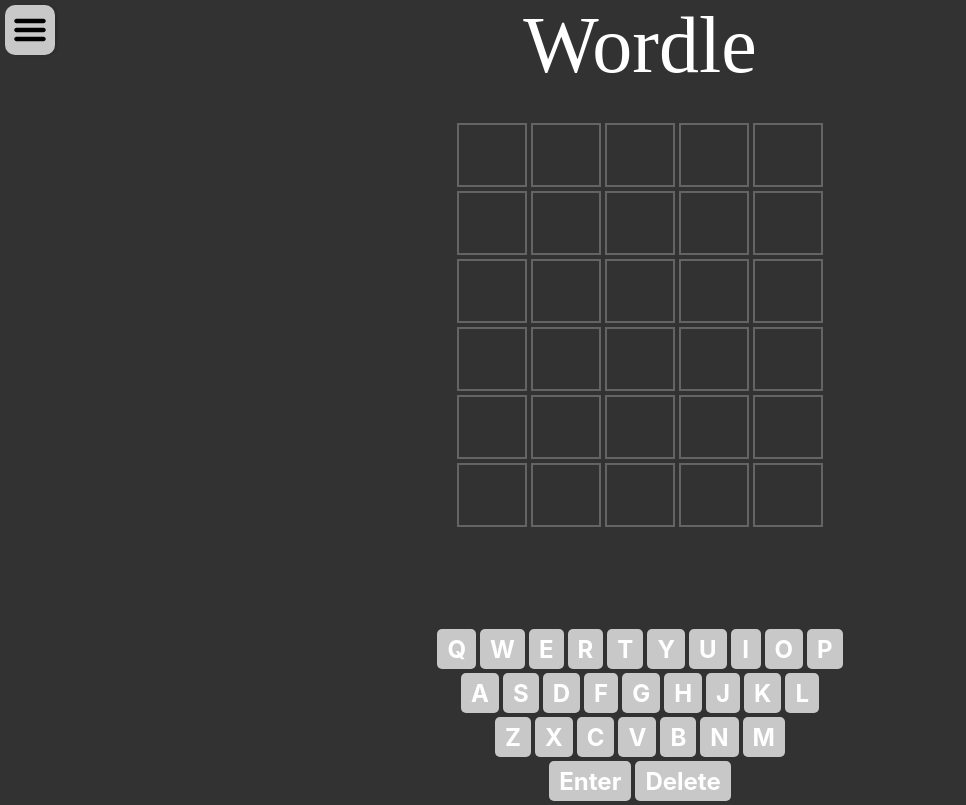
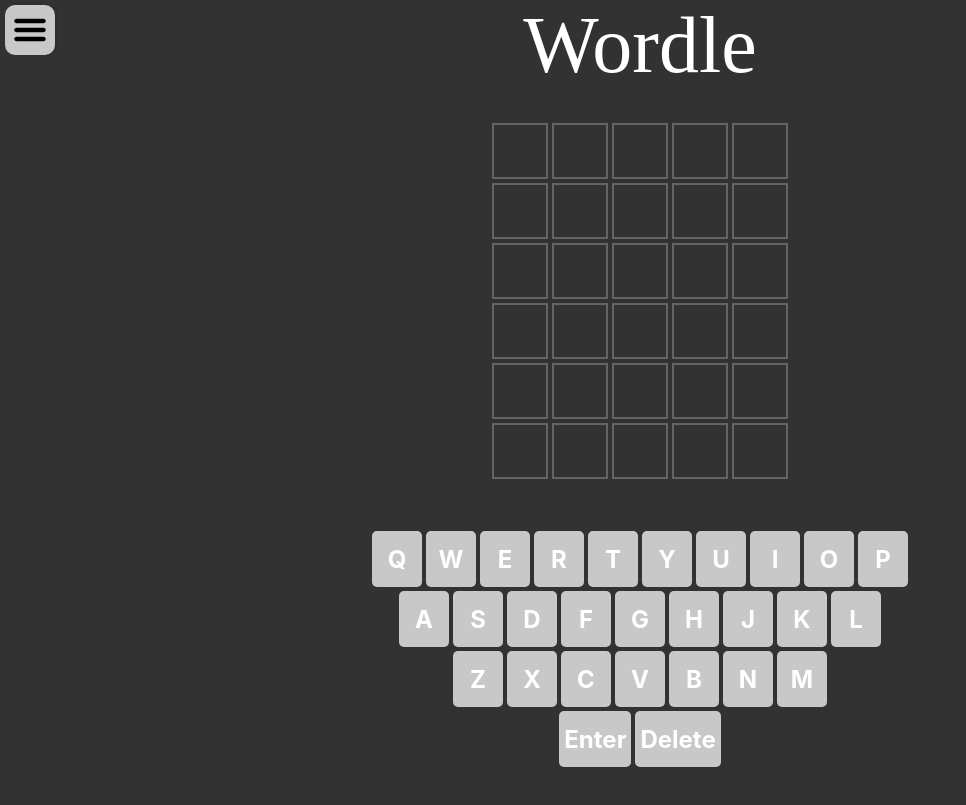
Before and after one commit to banks-randall44/nyt-games-helper, a Next.js app: page /wordle in a window 1280 px wide. Shown: the whole page, without its empty margins (0-966 px from the left). Built offline with nearby package versions, Linux system fonts and the light colour scheme.

Commit message:
Component resizing updates

```diff
--- a/src/app/wordle/style.js
+++ b/src/app/wordle/style.js
@@ -18,7 +18,11 @@
     keyboardContainer: {
         flex: 1,
         justifyContent: 'center',
-        marginTop: 100
+        marginTop: 50,
+        width: 'calc(100% - 10px)',
+        maxWidth: 600,
+        maxHeight: '30vh',
+        aspectRatio: 2
     },
     key: {
         backgroundColor: 'rgb(200,200,200)',
@@ -26,11 +30,10 @@
         marginRight: 2,
         marginBottom: 4,
         padding: 2,
-        paddingLeft: 10,
-        paddingRight: 10,
+        paddingLeft: 5,
+        paddingRight: 5,
         borderRadius: 5,
-        minWidth: 30,
-        height: 40,
+        minWidth: 'calc(100% / 12)',
         justifyContent: 'center'
     },
     keyText: {
@@ -47,10 +50,8 @@
     letterTile: {
         border: '2px solid rgb(100,100,100)',
         boxSizing: 'border-box',
-        height: '10%',
-        width: '50vh',
-        maxWidth: 70,
-        maxHeight: 70,
+        height: '7vh',
+        aspectRatio: 1,
         margin: 2,
     },
     letterInput: {
```
